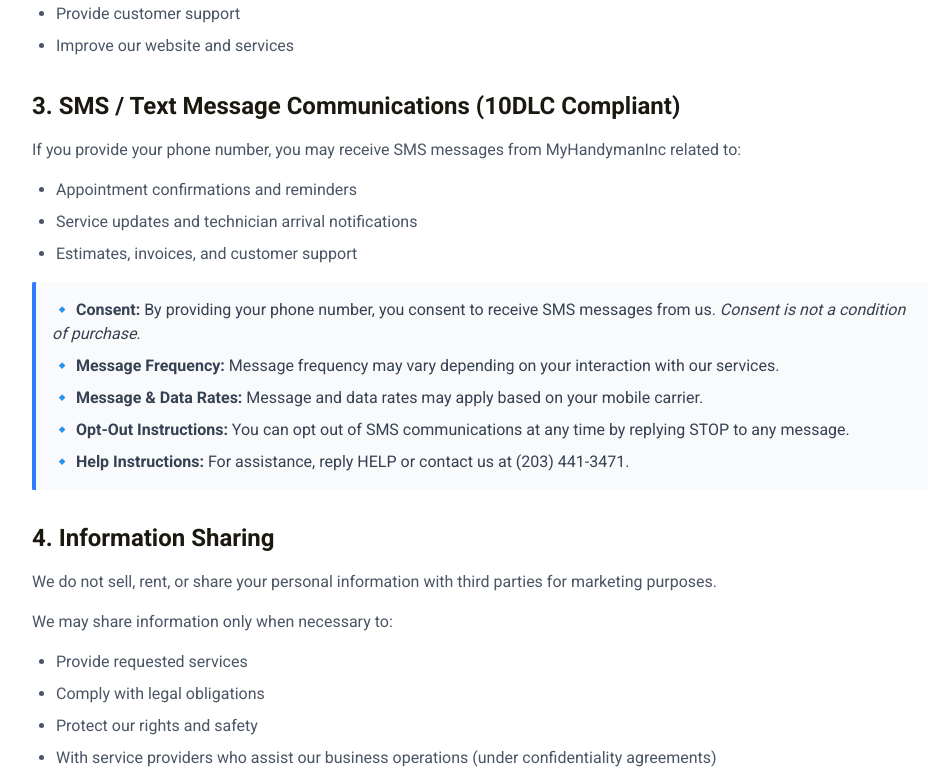
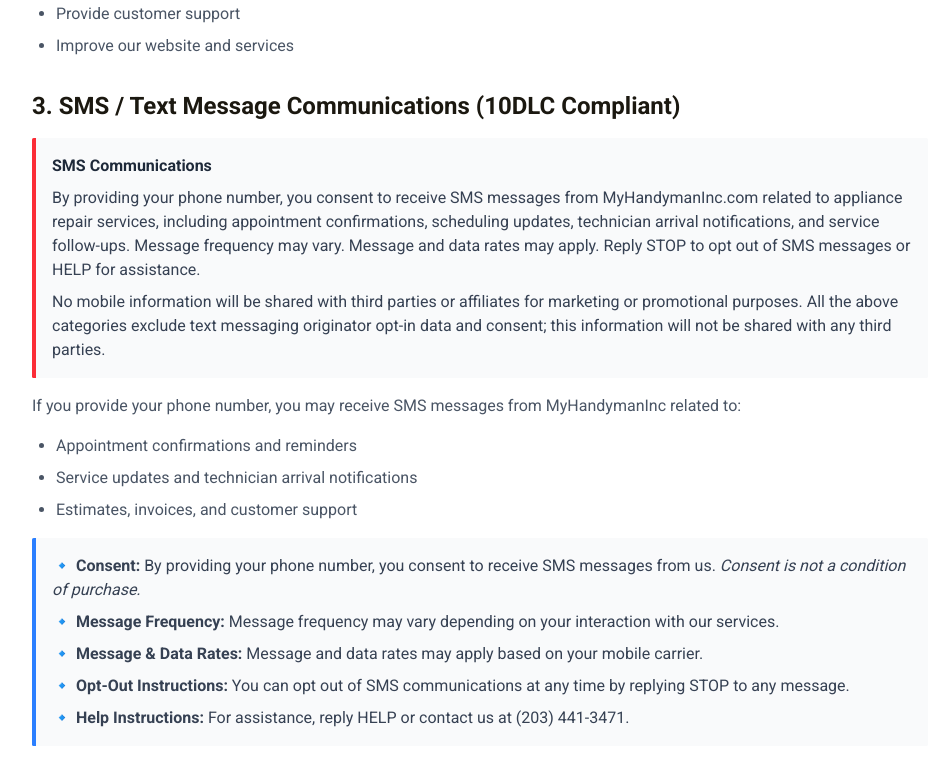
Before and after one commit to s1ddiq/MyHandymanInc, a Next.js app: page /privacy in a window 1280 px wide. Shown: the part 940-1721 px from the top of the page, without its empty margins (160-1102 px from the left). Built offline with nearby package versions, Linux system fonts and the light colour scheme.

Commit message:
update privacy policy

```diff
--- a/app/privacy/page.tsx
+++ b/app/privacy/page.tsx
@@ -67,6 +67,30 @@
             <h2 className="text-2xl font-bold mt-8 mb-4">
               3. SMS / Text Message Communications (10DLC Compliant)
             </h2>
+
+            {/* REQUIRED SMS CONSENT LANGUAGE - DO NOT MODIFY */}
+            <div className="bg-gray-50 p-4 rounded-lg mb-4 border-l-4 border-red-500">
+              <p className="text-gray-800 mb-2 font-medium">
+                <strong>SMS Communications</strong>
+              </p>
+              <p className="text-gray-700 mb-2">
+                By providing your phone number, you consent to receive SMS
+                messages from MyHandymanInc.com related to appliance repair
+                services, including appointment confirmations, scheduling
+                updates, technician arrival notifications, and service
+                follow-ups. Message frequency may vary. Message and data rates
+                may apply. Reply STOP to opt out of SMS messages or HELP for
+                assistance.
+              </p>
+              <p className="text-gray-700">
+                No mobile information will be shared with third parties or
+                affiliates for marketing or promotional purposes. All the above
+                categories exclude text messaging originator opt-in data and
+                consent; this information will not be shared with any third
+                parties.
+              </p>
+            </div>
+
             <p className="text-gray-600 mb-4">
               If you provide your phone number, you may receive SMS messages
               from MyHandymanInc related to:
--- a/components/CookieBanner.tsx
+++ b/components/CookieBanner.tsx
@@ -31,7 +31,7 @@
     <div className="fixed bottom-0 left-0 right-0 z-50 p-4 bg-white border-t border-primary shadow-lg">
       <div className="max-w-7xl mx-auto flex flex-col sm:flex-row items-center justify-between gap-4">
         <div className="flex items-center gap-3 text-sm text-gray-600">
-          <Cookie className="w-5 h-5 text-blue-500 flex-shrink-0" />
+          <Cookie className="w-5 h-5 text-blue-500 shrink-0" />
           <span>
             We use
             {/* <b className="italic text-primary">necessary</b> */} necessary
--- a/components/HomeFooter.tsx
+++ b/components/HomeFooter.tsx
@@ -159,14 +159,9 @@
               <Link
                 href="https://github.com/s1ddiq"
                 className="hover:text-primary transition-colors underline-offset-1"
+                title="Made with 💖 in Stamford, Conn."
               >
-                Developed by{" "}
-                <Link
-                  href="https://s1ddiqs-room.vercel.app/"
-                  className="text-primary"
-                >
-                  s1ddiq
-                </Link>
+                Made by Siddiq
               </Link>
             </div>
           </div>
--- a/components/QuoteForm.tsx
+++ b/components/QuoteForm.tsx
@@ -13,6 +13,7 @@
 } from "@/components/ui/select";
 import { CheckCircle2, Send, X } from "lucide-react";
 import { useState } from "react";
+import Link from "next/link";
 
 interface FormData {
   name: string;
@@ -281,9 +282,15 @@
             {isSubmitting ? "Sending..." : buttonText}
           </Button>
 
-          {/* <p className="text-xs text-gray-400 text-center">
-            Free estimate • No obligation
-          </p> */}
+          <p className="text-xs text-gray-400 text-center">
+            By submitting, you agree to the{" "}
+            <Link href="terms" className="underline hover:text-primary">
+              Terms of Service
+            </Link>{" "}
+            {/* <Link href="/privacy" className="underline hover:text-primary">
+              Privacy Policy
+            </Link> */}
+          </p>
         </form>
       </div>
     </div>
```
